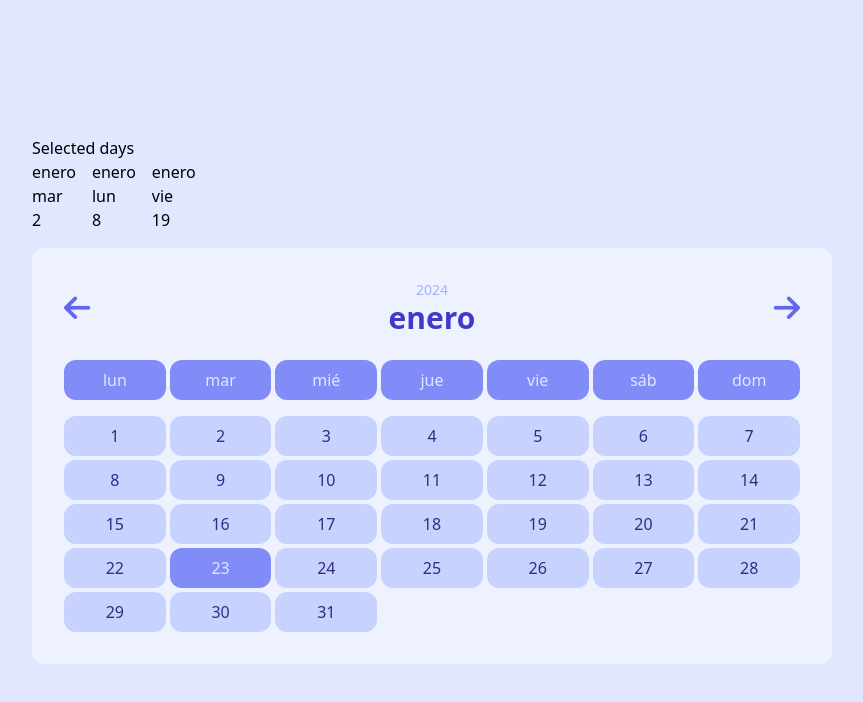
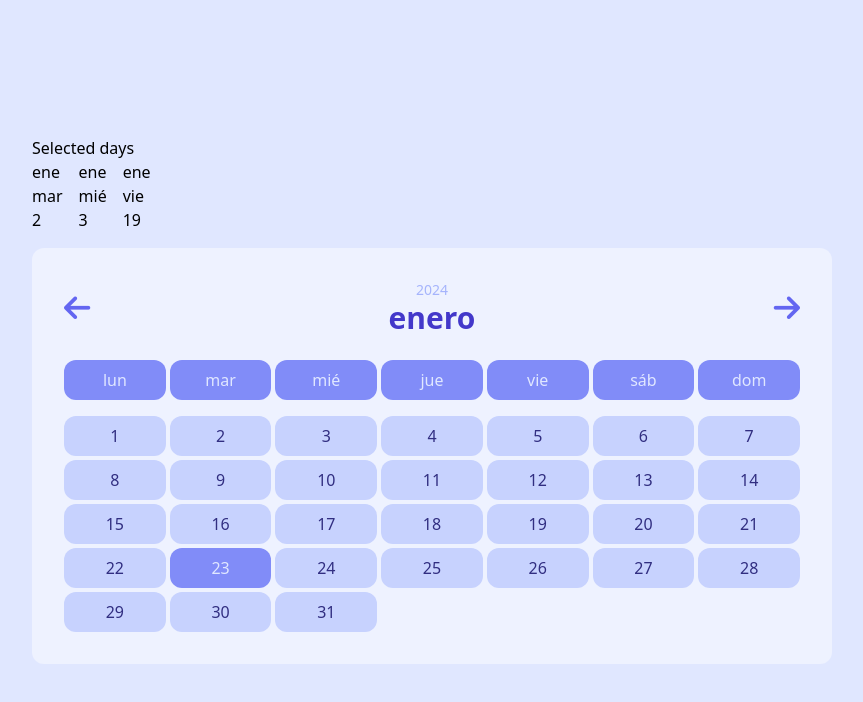
Before and after one commit to MMadlos/cronos-app, a React (Vite) app: page / in a window 1280 px wide. Shown: the top 702 px of the page, without its empty margins (208-1071 px from the left). Built offline with nearby package versions, Linux system fonts and the light colour scheme.

Commit message:
Replace format of selectedDates and how they were rendering

```diff
--- a/src/components/Calendar.jsx
+++ b/src/components/Calendar.jsx
@@ -1,80 +1,36 @@
 import { useState } from "react"
 
-import { getCurrentCalendar, getCalendar } from "../utils"
+import { getCurrentCalendar, getCalendar, getIntlMonthShort, getIntlWeekdayShort } from "../utils"
 
 import CalendarHeader from "./CalendarHeader"
 import CalendarBody from "./CalendarBody"
 
-const initSelectedDays = [
-	{
-		year: 2024,
-		month: "enero",
-		day: "mar",
-		date: 2,
-	},
-	{
-		year: 2024,
-		month: "enero",
-		day: "lun",
-		date: 8,
-	},
-	{
-		year: 2024,
-		month: "enero",
-		day: "vie",
-		date: 19,
-	},
-]
+// const initSelectedDays = [
+// 	{
+// 		year: 2024,
+// 		month: "enero",
+// 		day: "mar",
+// 		date: 2,
+// 	},
+// 	{
+// 		year: 2024,
+// 		month: "enero",
+// 		day: "lun",
+// 		date: 8,
+// 	},
+// 	{
+// 		year: 2024,
+// 		month: "enero",
+// 		day: "vie",
+// 		date: 19,
+// 	},
+// ]
 
 const newSelectedDates = [new Date(2024, 0, 2), new Date(2024, 0, 3), new Date(2024, 0, 19)]
 
-const firstDate = new Date(2024, 0, 2)
-const secondDate = new Date(2024, 0, 2)
-
-const firstDateTime = firstDate.getTime()
-const secondDateTime = secondDate.getTime()
-
-// const areSame = firstDate === secondDate
-// const areSame = typeof firstDate === typeof secondDate
-const areSame = firstDateTime === secondDateTime
-const isThisTheSame = firstDate === secondDate
-
-console.log({ firstDateTime, secondDateTime, areSame })
-console.log({ firstDate, secondDate, isThisTheSame })
-
-// const fullFormattedDates = newSelectedDates.map((dates) => {
-// 	const locale = "es"
-// 	const options = {
-// 		weekday: "short",
-// 		year: "numeric",
-// 		month: "short",
-// 		day: "numeric",
-// 	}
-// 	const intlFull = new Intl.DateTimeFormat(locale, options)
-
-// 	return intlFull.format(dates)
-// })
-
-const getDataSelectedDates = newSelectedDates.map((dates) => {
-	const year = dates.getFullYear()
-	const monthIndex = dates.getMonth()
-	const dayIndex = dates.getDay()
-	const date = dates.getDate()
-
-	const intlMonth = new Intl.DateTimeFormat("es", { month: "short" })
-	const intlWeekday = new Intl.DateTimeFormat("es", { weekday: "short" })
-
-	const month = intlMonth.format(monthIndex)
-	const weekday = intlWeekday.format(dayIndex)
-
-	return { year, month, weekday, date }
-})
-
-console.log(getDataSelectedDates)
-
 function Calendar() {
 	const [calendar, setCalendar] = useState(getCurrentCalendar())
-	const [selectedDays, setSelectedDays] = useState(initSelectedDays)
+	const [selectedDays, setSelectedDays] = useState(newSelectedDates)
 
 	function handleMonthArrows(e) {
 		const currentMonthIndexEl = e.target.closest("[data-month-index]")
@@ -118,12 +74,14 @@ function Calendar() {
 				<p>Selected days</p>
 				<div className="flex gap-4">
 					{selectedDays.map((dayObj, index) => {
-						const { month, day, date } = dayObj
+						const month = getIntlMonthShort(dayObj)
+						const weekday = getIntlWeekdayShort(dayObj)
+						const date = dayObj.getDate()
 
 						return (
 							<div key={index}>
 								<p>{month}</p>
-								<p>{day}</p>
+								<p>{weekday}</p>
 								<p>{date}</p>
 							</div>
 						)
```
